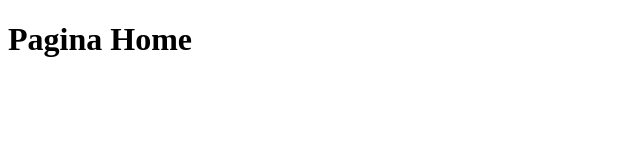
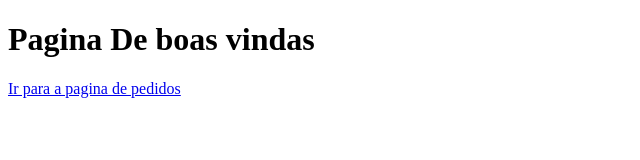
Before and after one commit to Brenno-Tissi/testAula-certo, a plain HTML site: page index.html in a window 1280 px wide. Shown: the whole page, without its empty margins (0-640 px from the left). Drawn offline with Linux system fonts and the light colour scheme.

```diff
--- a/index.html
+++ b/index.html
@@ -6,7 +6,7 @@
     <title>Document</title>
 </head>
 <body>
-    <h1>Pagina Home
-    </h1>
+    <h1>Pagina De boas vindas</h1>
+    <a href="pedidos.html">Ir para a pagina de pedidos</a>
 </body>
 </html>
```
Also changed, not shown: pedidos.html (+1 -0 lines).
